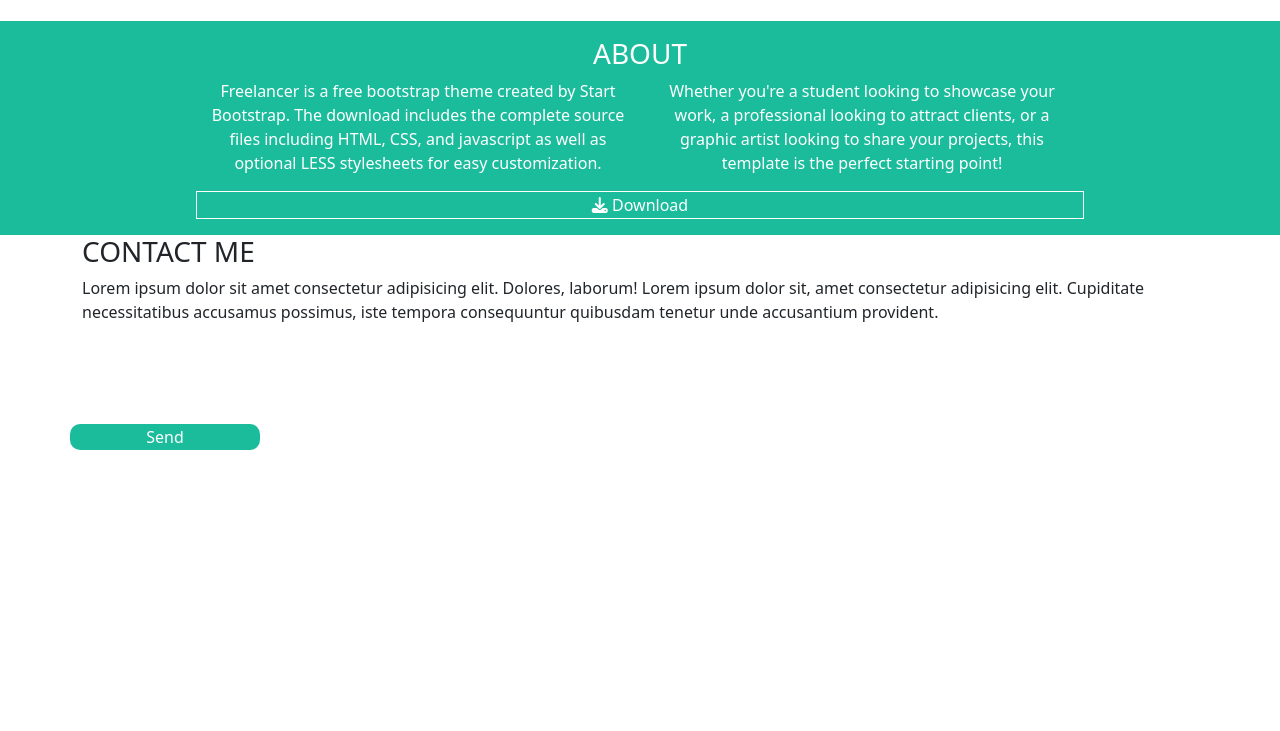
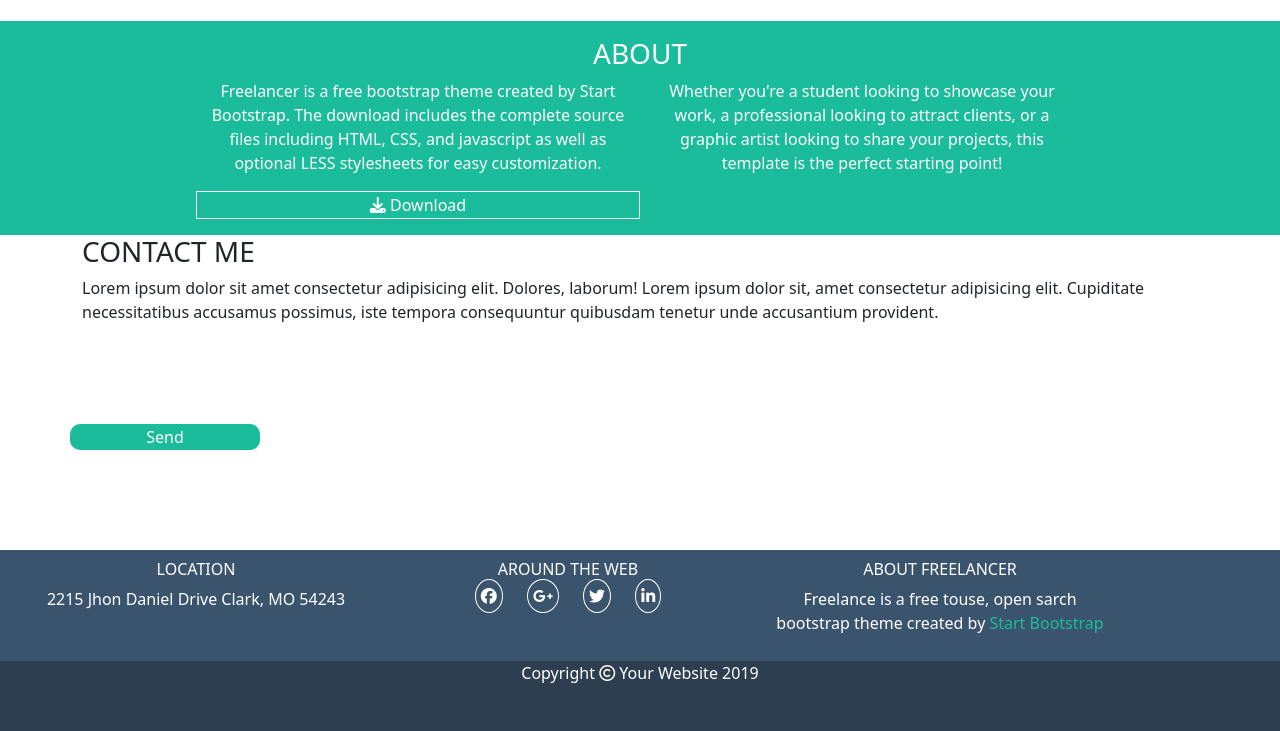
Before and after one commit to SimoneMicheleAllocca/html-css-bootstrap-freelancer, a plain HTML site: page index.html in a window 1280 px wide. Shown: the part 1372-2103 px from the top of the page. Before the commit the page ends 1822 px from the top, so only its background shows below. Drawn offline with nearby package versions, Linux system fonts and the light colour scheme.

Commit message:
add: footer

```diff
--- a/css/style.css
+++ b/css/style.css
@@ -49,10 +49,39 @@ img{
     background-color: #1abc9c;
     border: none;
     border-radius: 10px;
-    margin-top: 100px;
+    margin: 100px 0;
 }
 .ms_btn_contact>a{
     color: inherit;
     color: white;
     text-decoration: none;
 }
+
+/*INFO*/
+.ms_info{
+    background-color:#3a546d ;
+    color: white;
+    padding: 10px;
+}
+
+.ms_info_text a{
+    color: inherit;
+    color: white;
+    margin: 10px;
+    padding: 5px;
+    border: 1px solid white;
+    border-radius: 50%;
+
+}
+
+p>span{
+    color:#1abc9c ;
+}
+
+/* FOOTER */
+
+.ms_footer{
+    background-color: #2c3e50;
+    color: white;
+    height: 70px;
+}
--- a/index.html
+++ b/index.html
@@ -78,7 +78,7 @@
                     <div class="col-12 col-md-6 ms_card">
                         Whether you're a student looking to showcase your work, a professional looking to attract clients, or a graphic artist looking to share your projects, this template is the perfect starting point!
                     </div>
-                    <button class="ms_btn">
+                    <button class="ms_btn col-6">
                         <i class="fa-solid fa-download"></i>
                         <a href="">Download</a>
                     </button>
@@ -101,6 +101,40 @@
                     </button>
             </div>
         </section>
+
+        <!-- INFO -->
+        <section class="ms_info text-center">
+            <div class="container row">
+            <div class="col-12 col-md-4 ms_info_text">
+                <h6>LOCATION</h6>
+                <p>2215 Jhon Daniel Drive Clark, MO 54243</p>
+            </div>
+            <div class="col-12 col-md-4 ms_info_text">
+                <h6>AROUND THE WEB<h6>
+
+                <a href=""><i class="fa-brands fa-facebook"></i></a>
+
+                <a href=""><i class="fa-brands fa-google-plus-g"></i></a>
+
+                <a href=""><i class="fa-brands fa-twitter"></i></a>
+
+                <a href=""><i class="fa-brands fa-linkedin-in"></i></a>
+
+            </div>
+            <div class="col-12 col-md-4 ms_info_text">
+                <h6>ABOUT FREELANCER</h6>
+                <p>Freelance is a free touse, open sarch bootstrap theme created by <span>Start Bootstrap</span></p>
+            </div>
+            </div>
+
+        </section>
+
+        <!-- FOOTER -->
+        <footer class="ms_footer text-center">
+            <div>
+                Copyright <i class="fa-regular fa-copyright"></i> Your Website 2019
+            </div>
+        </footer>
     </main>
 
 </body>
```
